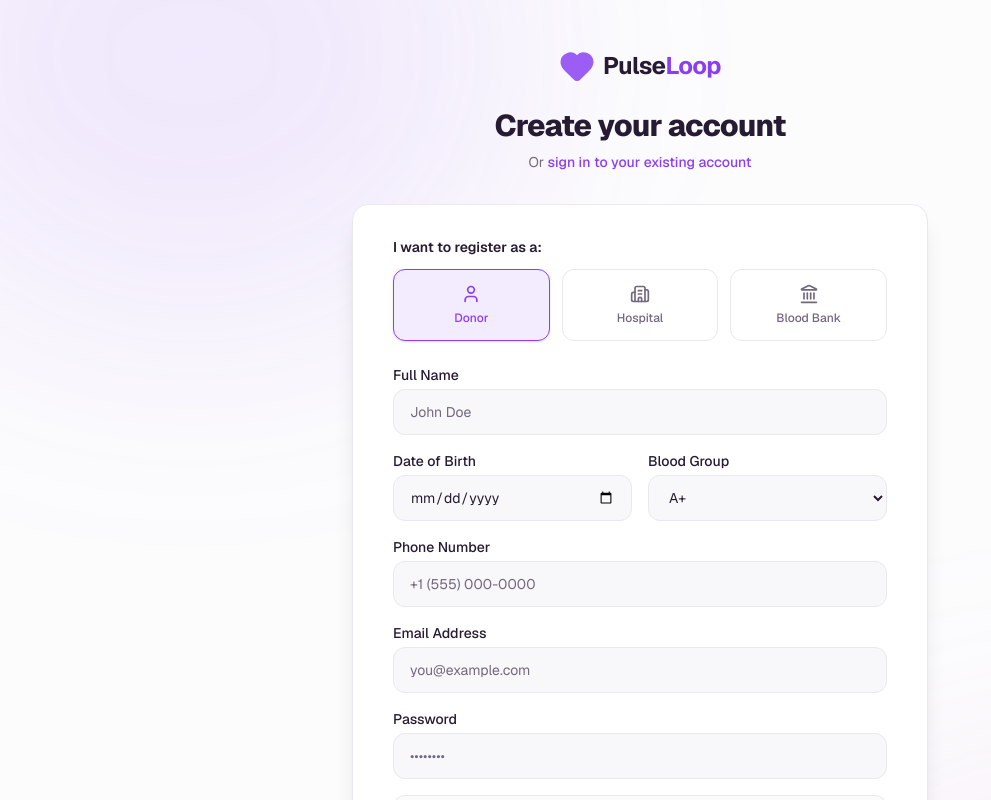
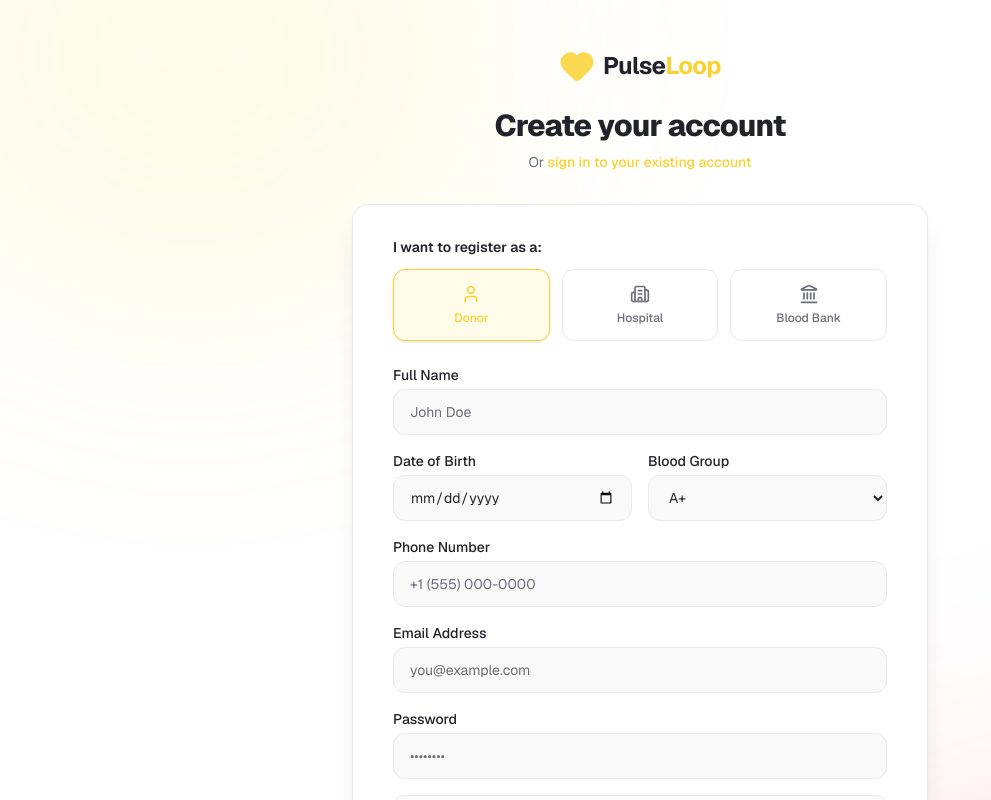
Before and after one commit to Prince-Kunal/PulseLoop, a Next.js app: page /auth/signup in a window 1280 px wide. Shown: the top 800 px of the page, without its empty margins (0-991 px from the left). Built offline with nearby package versions, Linux system fonts and the light colour scheme.

Commit message:
design: swap purple for pastel yellow and pink/orchid for warm red accents

```diff
--- a/src/app/auth/signup/page.tsx
+++ b/src/app/auth/signup/page.tsx
@@ -351,7 +351,7 @@ export default function SignupPage() {
                       type="button"
                       onClick={detectLocation}
                       disabled={locating}
-                      className="px-3 py-1.5 bg-primary hover:bg-primary/90 text-white rounded-lg text-xs font-semibold flex items-center justify-center transition-colors disabled:opacity-50"
+                      className="px-3 py-1.5 bg-primary hover:bg-primary/90 text-primary-foreground rounded-lg text-xs font-semibold flex items-center justify-center transition-colors disabled:opacity-50"
                     >
                       {locating ? (
                         <>
--- a/src/app/dashboard/blood-bank/page.tsx
+++ b/src/app/dashboard/blood-bank/page.tsx
@@ -114,7 +114,7 @@ export default async function BloodBankDashboard() {
               <h3 className="text-lg font-bold text-foreground">Live Blood Inventory</h3>
               <p className="text-muted-foreground text-xs mt-1">Stock status of available blood units categorized by type.</p>
             </div>
-            <button className="px-3 py-1.5 bg-primary hover:bg-primary/90 text-white rounded-lg text-xs font-semibold flex items-center transition-all cursor-pointer shadow-sm shadow-primary/10">
+            <button className="px-3 py-1.5 bg-primary hover:bg-primary/90 text-primary-foreground rounded-lg text-xs font-semibold flex items-center transition-all cursor-pointer shadow-sm shadow-primary/10">
               <Plus className="h-3.5 w-3.5 mr-1" />
               Update Stock
             </button>
--- a/src/app/globals.css
+++ b/src/app/globals.css
@@ -1,65 +1,65 @@
 @import "tailwindcss";
 
 :root {
-  --background: 270 20% 99%; /* Premium soft white with a lavender tint */
-  --foreground: 270 30% 15%; /* Deep Plum/Charcoal */
+  --background: 0 0% 100%; /* Pure White */
+  --foreground: 240 10% 15%; /* Deep Charcoal */
 
   --card: 0 0% 100%;
-  --card-foreground: 270 30% 15%;
+  --card-foreground: 240 10% 15%;
 
   --popover: 0 0% 100%;
-  --popover-foreground: 270 30% 15%;
+  --popover-foreground: 240 10% 15%;
 
-  --primary: 265 89% 60%; /* Pastel Purple */
-  --primary-foreground: 0 0% 100%;
+  --primary: 48 95% 58%; /* Pastel Yellow */
+  --primary-foreground: 240 10% 15%; /* Charcoal text for readability */
 
-  --secondary: 295 55% 70%; /* Soft Orchid Purple */
-  --secondary-foreground: 270 30% 15%;
+  --secondary: 355 85% 55%; /* Warm Red */
+  --secondary-foreground: 0 0% 100%; /* White text for contrast */
 
-  --muted: 270 20% 95%;
-  --muted-foreground: 270 10% 45%;
+  --muted: 240 6% 96%;
+  --muted-foreground: 240 6% 45%;
 
-  --accent: 270 20% 95%;
-  --accent-foreground: 265 89% 60%;
+  --accent: 48 95% 94%; /* Soft Pastel Yellow tint */
+  --accent-foreground: 355 85% 55%; /* Warm Red text */
 
   --destructive: 346.8 84.1% 50.2%;
   --destructive-foreground: 210 40% 98%;
 
-  --border: 270 20% 92%;
-  --input: 270 20% 92%;
-  --ring: 265 89% 60%;
+  --border: 240 6% 92%;
+  --input: 240 6% 92%;
+  --ring: 355 85% 55%;
 
   --radius: 0.75rem;
 }
 
 .dark {
-  --background: 270 30% 8%;
-  --foreground: 270 10% 95%;
+  --background: 240 10% 6%;
+  --foreground: 240 5% 95%;
 
-  --card: 270 30% 10%;
-  --card-foreground: 270 10% 95%;
+  --card: 240 10% 8%;
+  --card-foreground: 240 5% 95%;
 
-  --popover: 270 30% 10%;
-  --popover-foreground: 270 10% 95%;
+  --popover: 240 10% 8%;
+  --popover-foreground: 240 5% 95%;
 
-  --primary: 265 89% 68%; /* Bright Pastel Purple */
-  --primary-foreground: 270 30% 8%;
+  --primary: 48 95% 65%; /* Lighter Pastel Yellow */
+  --primary-foreground: 240 10% 6%;
 
-  --secondary: 295 55% 75%;
-  --secondary-foreground: 270 30% 8%;
+  --secondary: 355 85% 60%; /* Lighter Warm Red */
+  --secondary-foreground: 0 0% 100%;
 
-  --muted: 270 20% 18%;
-  --muted-foreground: 270 10% 65%;
+  --muted: 240 5% 15%;
+  --muted-foreground: 240 5% 65%;
 
-  --accent: 270 20% 18%;
-  --accent-foreground: 265 89% 68%;
+  --accent: 48 95% 15%;
+  --accent-foreground: 355 85% 60%;
 
   --destructive: 346.8 84.1% 50.2%;
   --destructive-foreground: 210 40% 98%;
 
-  --border: 270 20% 18%;
-  --input: 270 20% 18%;
-  --ring: 265 89% 68%;
+  --border: 240 5% 15%;
+  --input: 240 5% 15%;
+  --ring: 355 85% 60%;
 }
 
 @theme inline {
--- a/src/app/page.tsx
+++ b/src/app/page.tsx
@@ -36,7 +36,7 @@ export default function Home() {
           </Link>
           <Link
             href="/auth/signup"
-            className="px-4.5 py-2.5 text-sm font-semibold rounded-xl text-white bg-primary hover:bg-primary/90 transition-all shadow-md shadow-primary/20"
+            className="px-4.5 py-2.5 text-sm font-semibold rounded-xl text-primary-foreground bg-primary hover:bg-primary/90 transition-all shadow-md shadow-primary/20"
           >
             Get Started
           </Link>
```
